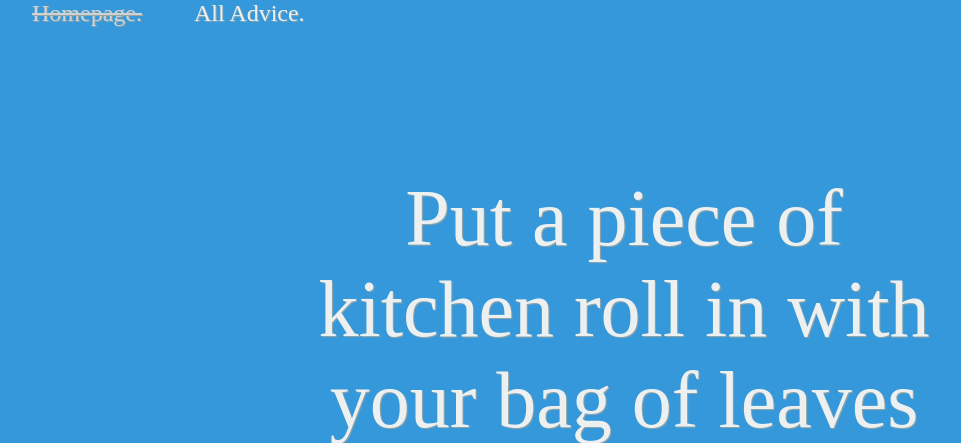
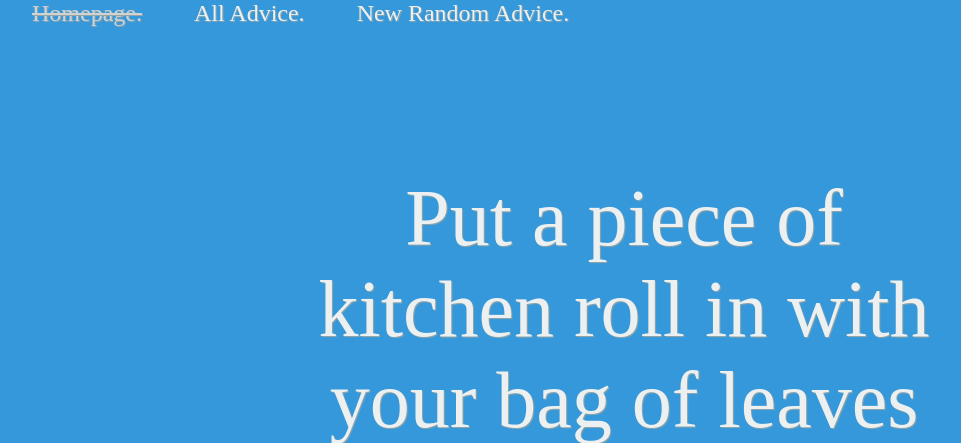
Before and after one commit to Domogo/bad_advice, a Django app: page /rand/ in a window 1280 px wide. Shown: the top 443 px of the page, without its empty margins (16-977 px from the left). Run offline with Django 3.2, Linux system fonts and the light colour scheme; data comes from the database, SQL or seed files in the repository.

Commit message:
New Random Advice option

```diff
--- a/anyAdvice/templates/anyAdvice/randAdvice.html
+++ b/anyAdvice/templates/anyAdvice/randAdvice.html
@@ -9,6 +9,7 @@
     <body bgcolor="#{{ color }}">
         <a href="/"><p class="links">Homepage.</p></a>
         <a href="/all"><p class="links">All Advice.</p></a>
+        <a href="/rand"><p class="links">New Random Advice.</p></a>
 
         <div class="window">
             {% if randAdvice %}
```
